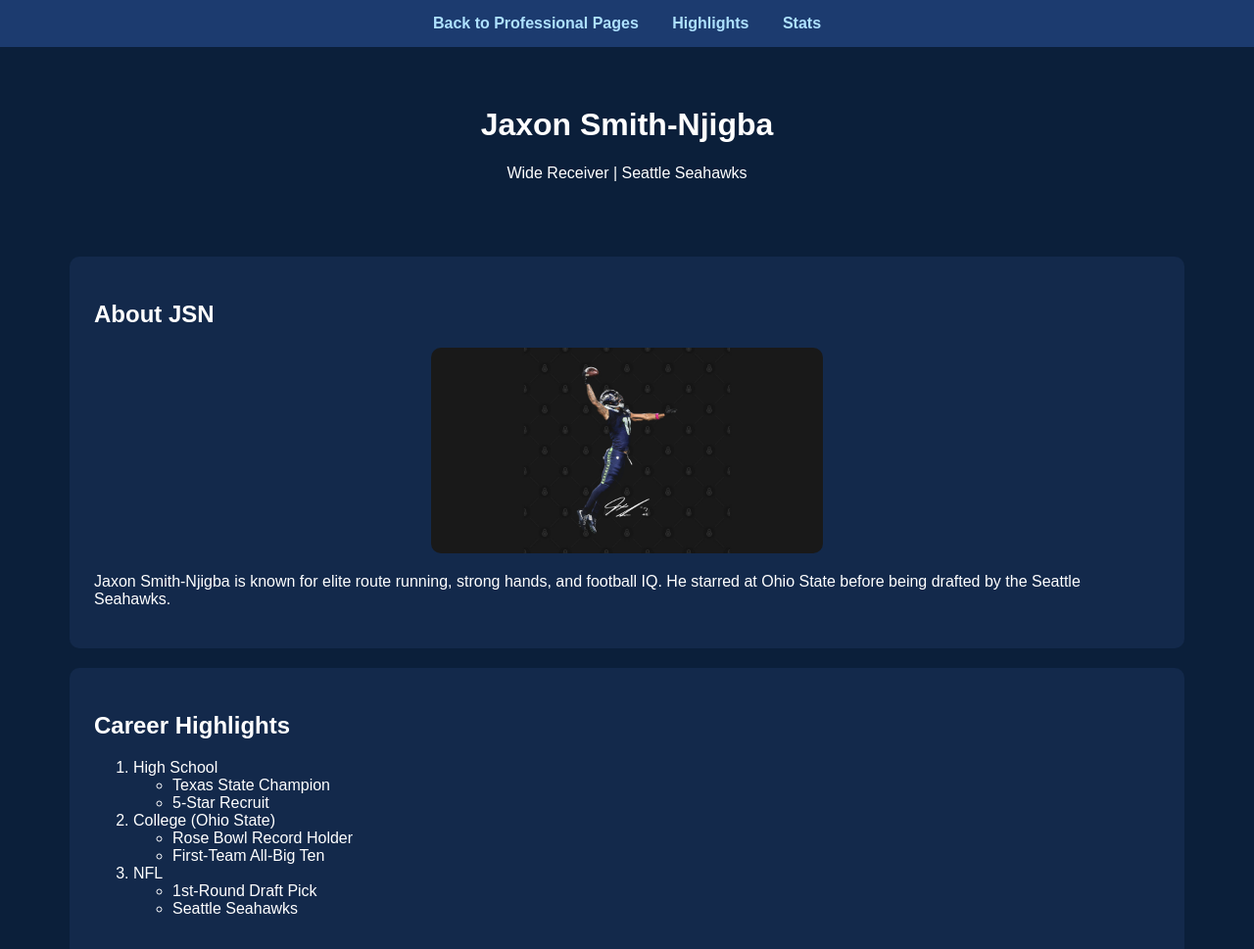
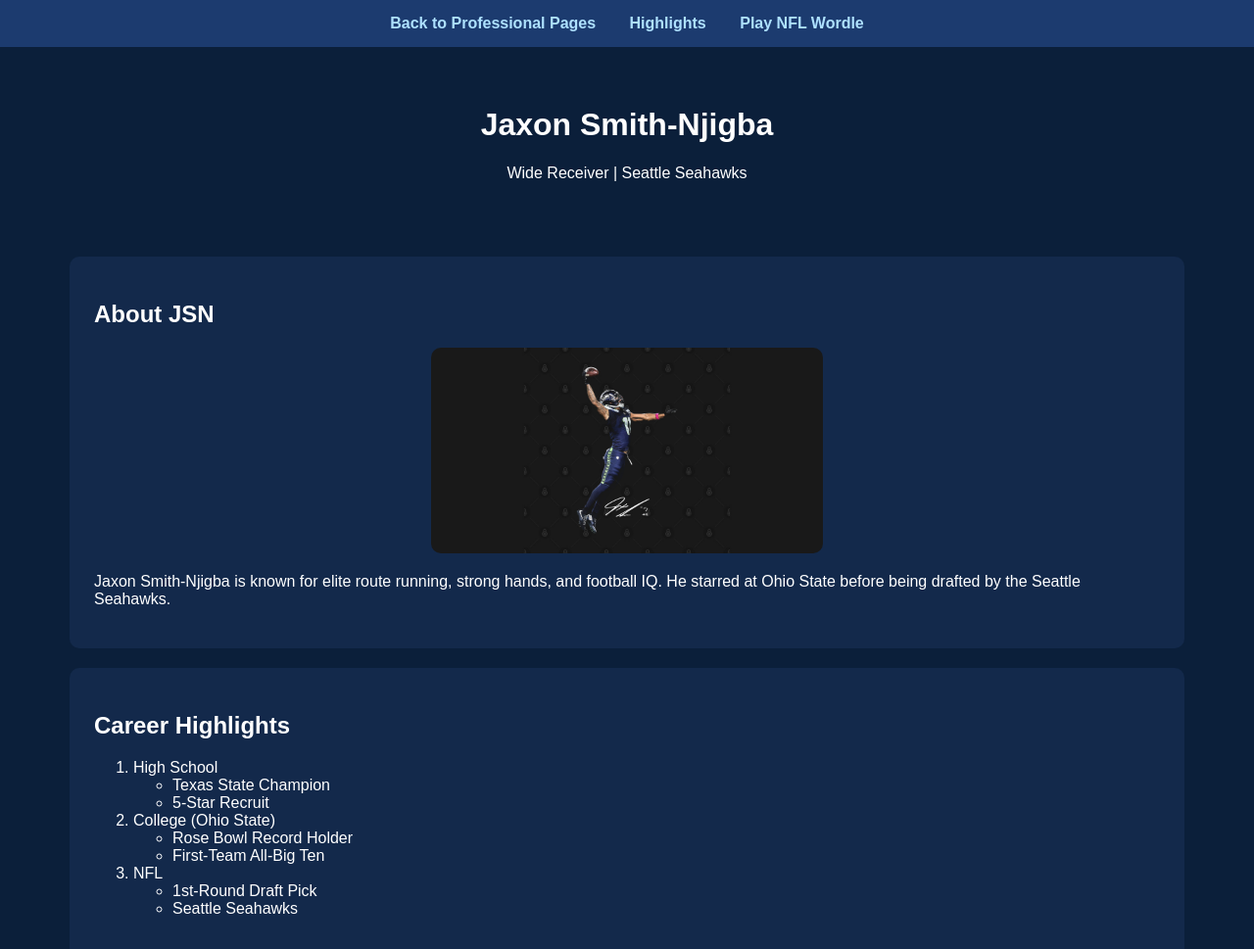
Before and after one commit to jaxonsmith5/MyWebsite, a plain HTML site: page jsn.html in a window 1280 px wide. Shown: the top 969 px of the page at 98% size. Drawn offline with Linux system fonts and the light colour scheme; a script that the page names is missing.

Commit message:
Add files via upload

```diff
--- a/jsn.html
+++ b/jsn.html
@@ -11,7 +11,7 @@
     <div class="nav">
         <a href="index.html">Back to Professional Pages</a>
         <a href="#video">Highlights</a>
-        <a href="#stats">Stats</a>
+        <a href="wordle.html">Play NFL Wordle</a>
     </div>
 
     <!-- Header Section -->
```
